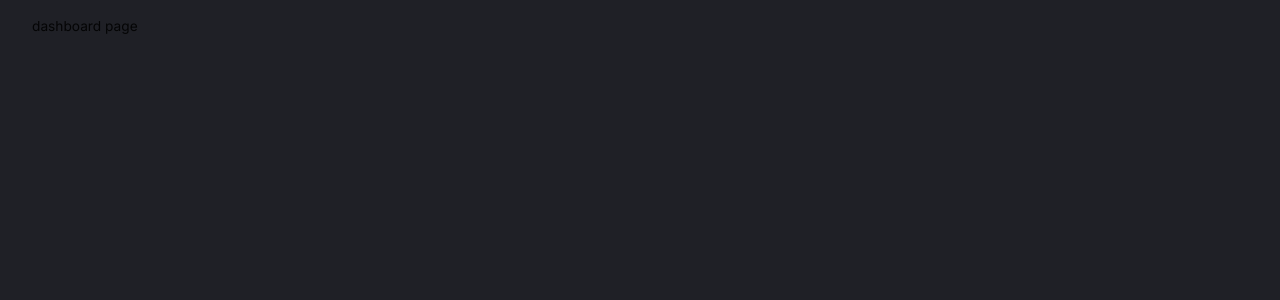
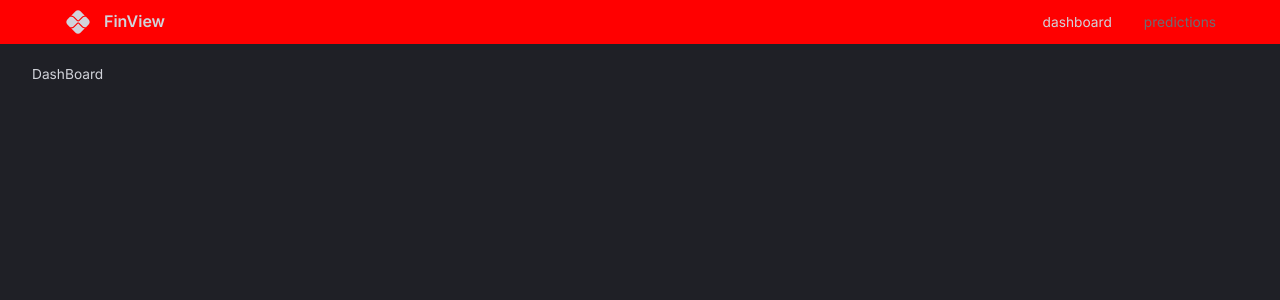
Before and after one commit to anilphiyak617/dashboardFinance, a React (Vite) app: page / in a window 1280 px wide. Shown: the top 300 px of the page. Built offline with nearby package versions, Linux system fonts and the light colour scheme.

Commit message:
completed the routes navigation set up

```diff
--- a/package.json
+++ b/package.json
@@ -12,6 +12,7 @@
   "dependencies": {
     "@emotion/react": "^11.11.1",
     "@emotion/styled": "^11.11.0",
+    "@mui/icons-material": "^5.14.1",
     "@mui/material": "^5.14.2",
     "@reduxjs/toolkit": "^1.9.5",
     "react": "^18.2.0",
--- a/src/App.tsx
+++ b/src/App.tsx
@@ -2,6 +2,8 @@
 import { useMemo } from "react";
 import { themeSettings } from "./theme";
 import { BrowserRouter, Route, Routes } from "react-router-dom";
+import Navbar from "@/scenes/navbar";
+import DashBoard from "@/scenes/dashboard";
 
 
 function App() {
@@ -12,12 +14,12 @@
       <BrowserRouter>
         <ThemeProvider theme={theme}>
           <CssBaseline />
+          <Navbar />
           <Box width="100%" height="100%" padding="1rem 2rem 4rem 2rem">
             <Routes>
-              <Route path="/" element={<div> dashboard page</div>} />
+              <Route path="/" element={<DashBoard></DashBoard>} />
               <Route path="/predictions" element={<div> predictions page</div>} />
             </Routes>
-
           </Box>
         </ThemeProvider>
       </BrowserRouter>
--- /dev/null
+++ b/src/components/FlexBetween.tsx
@@ -0,0 +1,12 @@
+import { Box, styled } from "@mui/material";
+
+const FlexBetween = styled(Box)({
+    display: "flex",
+    justifyContent: "space-between",
+    alignItems: "center",
+    paddingLeft: "2rem",
+    paddingRight: "2rem",
+    backgroundColor: 'red'
+})
+
+export default FlexBetween;
--- /dev/null
+++ b/src/scenes/dashboard/index.tsx
@@ -0,0 +1,13 @@
+import { Box, useTheme } from '@mui/material'
+
+type Props = {}
+
+const DashBoard = (props: Props) => {
+
+    const { palette } = useTheme();
+    return (
+        <Box sx={{ color: palette.grey[300] }}>DashBoard</Box>
+    )
+}
+
+export default DashBoard
--- /dev/null
+++ b/src/scenes/navbar/index.tsx
@@ -0,0 +1,65 @@
+import FlexBetween from '@/components/FlexBetween';
+import { Box, Typography, useTheme } from '@mui/material';
+import PixIcon from '@mui/icons-material/Pix';
+import { Link } from 'react-router-dom';
+import { useState } from 'react';
+type Props = {}
+
+const Navbar = (props: Props) => {
+
+    const { palette } = useTheme();
+    const [selected, setSelected] = useState<string>("dashboard");
+
+    return (
+        <FlexBetween mb={"0.25rem"} padding={"0.5rem 0rem"} color={palette.grey[300]}>
+            {/* LEFT SIDE */}
+            <FlexBetween gap="0.75rem">
+                <PixIcon sx={{ fontSize: "28px", }} />
+                <Typography variant="h4" fontSize={"16px"}>
+                    FinView
+                </Typography>
+            </FlexBetween>
+
+            {/* Right Sise */}
+            <FlexBetween gap="2rem">
+                <Box sx={{
+                    "&:hover": {
+                        color: palette.primary[100]
+                    }
+                }}>
+                    <Link
+                        to={"/"}
+                        onClick={() => setSelected("dashboard")}
+                        style={{
+                            color: selected === "dashboard" ? "inherit" : palette.grey[700],
+                            textDecoration: "inherit"
+                        }}
+
+                    >
+                        dashboard
+                    </Link>
+                </Box>
+                <Box sx={{
+                    "&:hover": {
+                        color: palette.primary[100]
+                    }
+                }}>
+                    <Link
+                        to={"/predictions"}
+                        onClick={() => setSelected("predictions")}
+                        style={{
+                            color: selected === "predictions" ? "inherit" : palette.grey[700],
+                            textDecoration: "inherit"
+                        }}
+
+                    >
+                        predictions
+                    </Link>
+                </Box>
+            </FlexBetween>
+
+        </FlexBetween>
+    )
+}
+
+export default Navbar;
```
Also changed, not shown: 1 other file (tests, documents, lock files or other folders).
